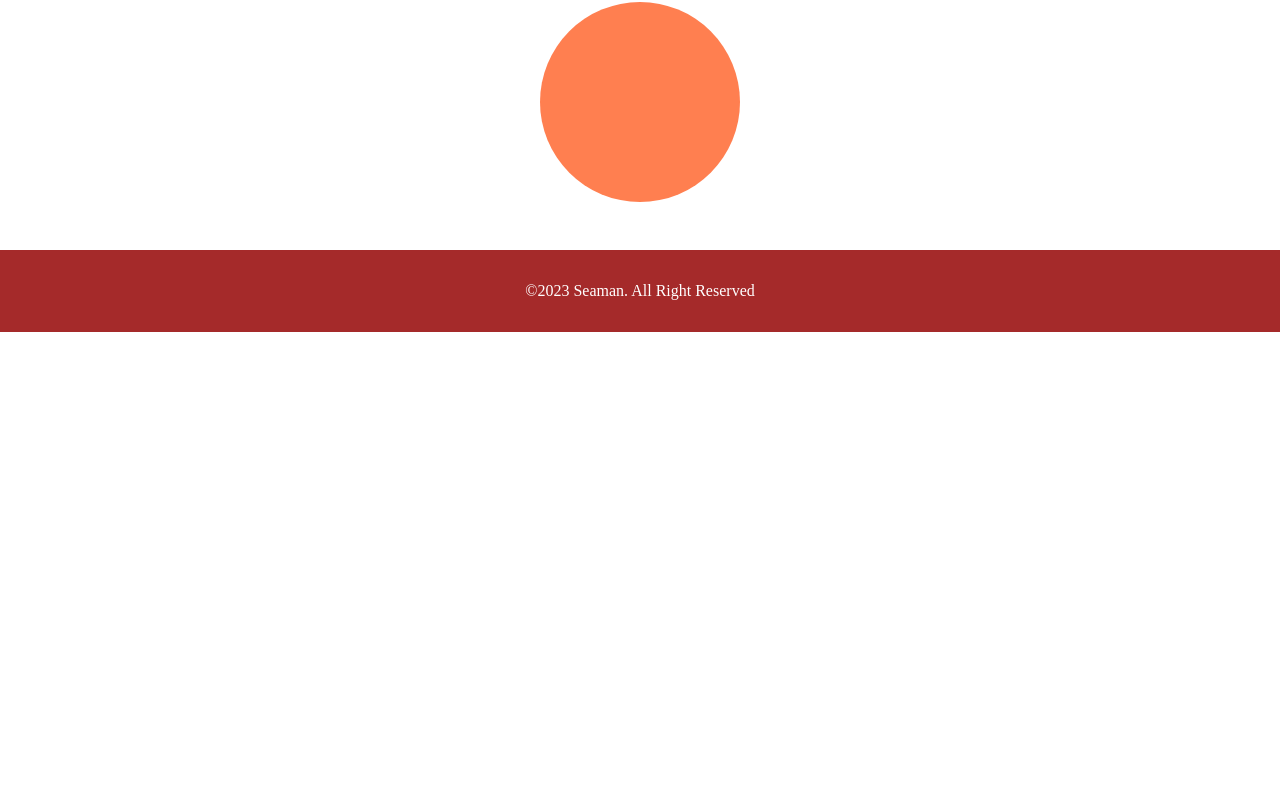
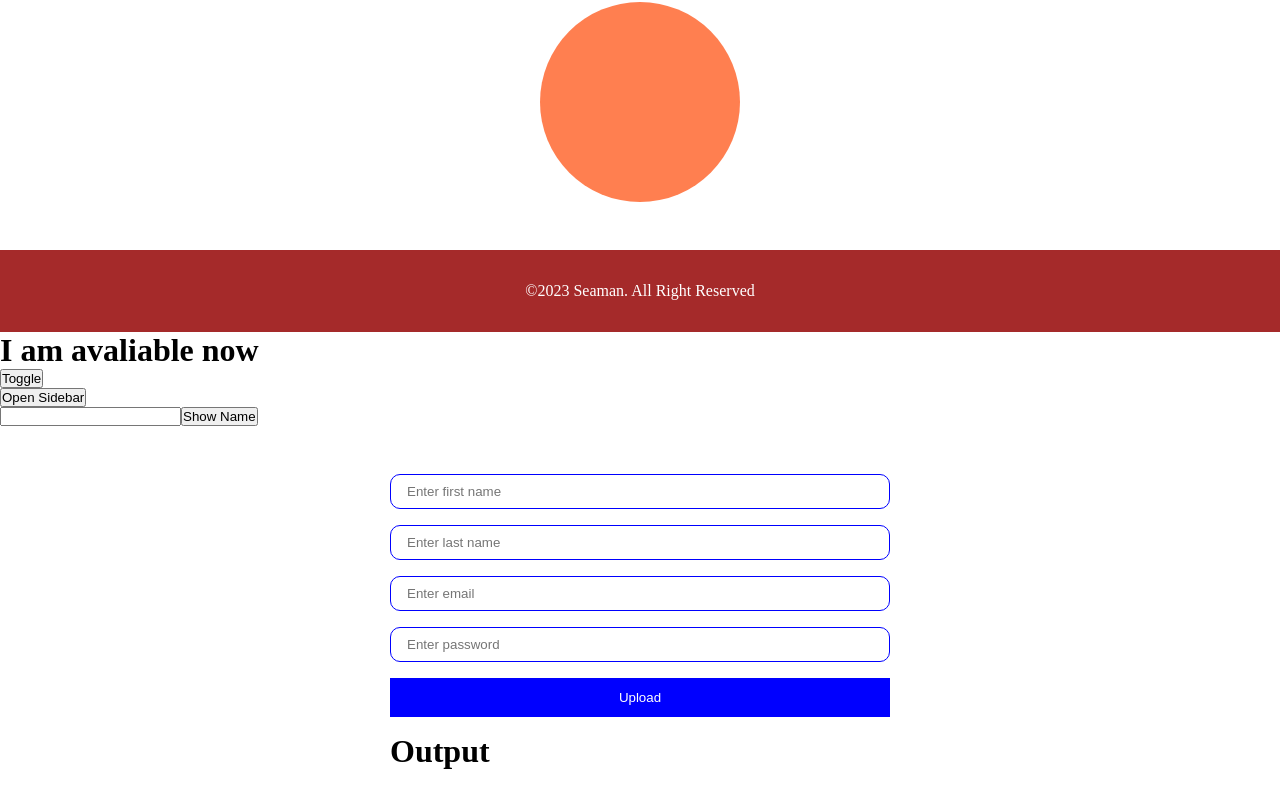
Before and after one commit to Signor1/react-tutorlals-octoberSet2023, a React (Vite) app: page / in a window 1280 px wide. Shown: the part 1069-1876 px from the top of the page. Before the commit the page ends 1401 px from the top, so only its background shows below. Built offline with nearby package versions, Linux system fonts and the light colour scheme.

Commit message:
added some files

```diff
--- a/src/App.jsx
+++ b/src/App.jsx
@@ -4,6 +4,9 @@
 import Nav from "./components/NavBar"
 import Header from "./components/css styling/Header";
 import NormalStyling from "./components/css styling/NormalStyling";
+import ExampleOne, { SiderBar } from "./components/hooks/state/ExampleOne";
+import ExampleThree from "./components/hooks/state/ExampleThree";
+import ExampleTwo from "./components/hooks/state/ExampleTwo";
 
 
 const App = () => {
@@ -16,6 +19,12 @@
       <JsxDemo />
       <NormalStyling />
       <Header />
+      {/* Hooks */}
+      {/* State hook */}
+      <ExampleOne />
+      <SiderBar />
+      <ExampleTwo />
+      <ExampleThree />
     </>
 
   )
--- a/src/components/css styling/Header.jsx
+++ b/src/components/css styling/Header.jsx
@@ -1,6 +1,8 @@
 import styles from "./Header.module.css";
 
+
 const Header = () => {
+
     return (
         <footer className={styles.footer}>
             <p className={styles.footerText}>&copy;2023 Seaman. All Right Reserved</p>
--- /dev/null
+++ b/src/components/hooks/state/ExampleOne.jsx
@@ -0,0 +1,66 @@
+import { useState } from 'react'
+
+const ExampleOne = () => {
+    //bolean
+    const [isTrue, setIsTrue] = useState(false)
+
+    //function for changing the state
+    const toggleState = () => {
+        setIsTrue(!isTrue);
+    }
+
+    return (
+        <div>
+            {
+                isTrue ? (
+                    <h1>I am learning now</h1>
+                ) : (
+                    <h1>I am avaliable now</h1>
+                )
+            }
+            <button onClick={toggleState}>Toggle</button>
+        </div>
+    )
+}
+
+export default ExampleOne
+
+
+export const SiderBar = () => {
+    const [open, setOpen] = useState(false)
+
+    const siderBarOpen = {
+        width: "350px",
+        height: "100vh",
+        position: "fixed",
+        zIndex: "99",
+        top: "0",
+        right: "0",
+        backgroundColor: "brown",
+        color: "white",
+        transition: "1s all"
+    }
+    const siderBar = {
+        width: "350px",
+        height: "100vh",
+        position: "fixed",
+        zIndex: "99",
+        top: "0",
+        right: "-100%",
+        backgroundColor: "brown",
+        color: "white",
+        transition: "1s all"
+    }
+
+    return (
+        <>
+            <section style={open ? siderBarOpen : siderBar}>
+                <h1>Side Bar</h1>
+            </section>
+            <button onClick={() => setOpen(!open)}>
+                {open ? "Close Siderbar" : "Open Sidebar"}
+            </button>
+        </>
+
+    )
+}
--- /dev/null
+++ b/src/components/hooks/state/ExampleThree.jsx
@@ -0,0 +1,58 @@
+import { useState } from 'react'
+
+const ExampleThree = () => {
+    //object
+    const [formData, setFormData] = useState({
+        firstName: "",
+        lastName: "",
+        email: "",
+        password: ""
+    })
+
+    const formStyles = {
+        width: "500px", display: "flex", flexDirection: "column", gap: "1rem", margin: "3rem auto"
+    }
+    const inputStyles = {
+        width: "100%", height: "35px", outline: "none", border: "1px solid blue", borderRadius: "10px", paddingInline: "1rem"
+    }
+    const buttonStyle = {
+        padding: "12px 20px", backgroundColor: "blue", color: "white", outline: "none", border: "none"
+    }
+    return (
+        <form onSubmit={() => window.alert(formData)} style={formStyles}>
+
+            <input type="text" style={inputStyles}
+                placeholder='Enter first name'
+                value={formData.firstName}
+                onChange={(e) => setFormData({ ...formData, firstName: e.target.value })} />
+
+            <input type="text" style={inputStyles}
+                placeholder='Enter last name'
+                value={formData.lastName}
+                onChange={(e) => setFormData({ ...formData, lastName: e.target.value })} />
+
+            <input type="email" style={inputStyles}
+                placeholder='Enter email'
+                value={formData.email}
+                onChange={(e) => setFormData({ ...formData, email: e.target.value })} />
+
+            <input type="password" style={inputStyles}
+                placeholder='Enter password'
+                value={formData.password}
+                onChange={(e) => setFormData({ ...formData, password: e.target.value })} />
+
+
+            <button type='submit' style={buttonStyle}>Upload</button>
+
+            <div>
+                <h1>Output</h1>
+                <p>{formData.firstName}</p>
+                <p>{formData.lastName}</p>
+                <p>{formData.email}</p>
+                <p>{formData.password}</p>
+            </div>
+        </form>
+    )
+}
+
+export default ExampleThree
--- /dev/null
+++ b/src/components/hooks/state/ExampleTwo.jsx
@@ -0,0 +1,15 @@
+import { useState } from 'react'
+
+const ExampleTwo = () => {
+    //string
+    const [name, setName] = useState("")
+
+    return (
+        <div>
+            <input type="text" value={name} onChange={e => setName(e.target.value)} />
+            <button onClick={() => window.alert(name)}>Show Name</button>
+        </div>
+    )
+}
+
+export default ExampleTwo
```
